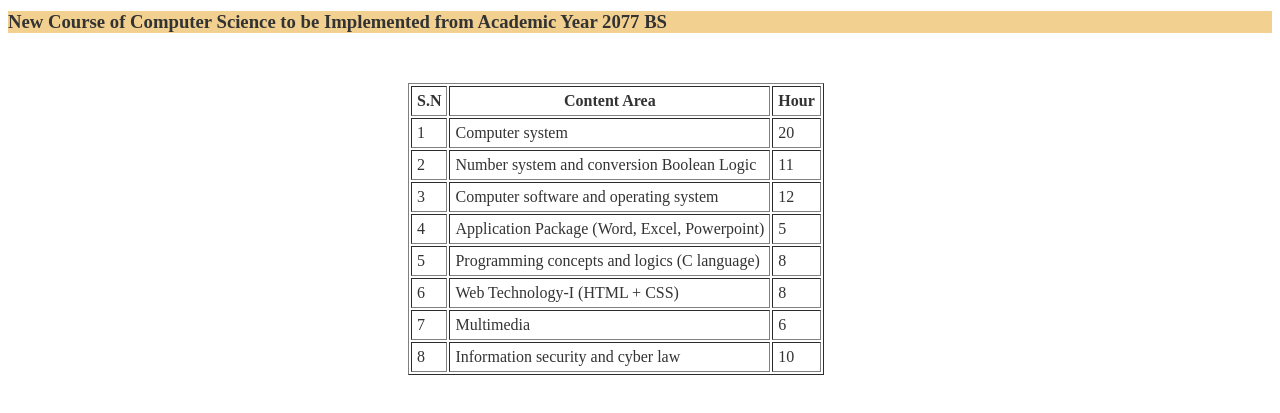
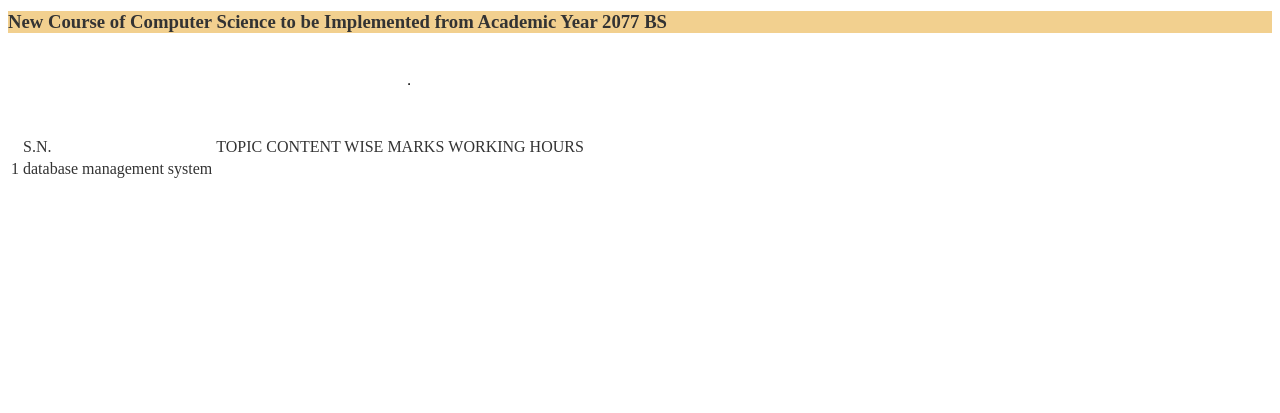
Before and after one commit to Kritma-905-11I/G-12, a plain HTML site: page index.html in a window 1280 px wide. Shown: the part 167-580 px from the top of the page. Drawn offline with Linux system fonts and the light colour scheme.

Commit message:
Update index.html

```diff
--- a/index.html
+++ b/index.html
@@ -33,55 +33,17 @@
 <h3>New Course of Computer Science to be Implemented from Academic Year 2077 BS</h3>
 
     <table class="table" border="1" cellpadding="5">
-        <thead>
-            <tr>
-                <th>S.N</th>
-                <th>Content Area</th>
-                <th>Hour</th>
-            </tr>
-        </thead>
-        <tbody>
-            <tr>
-                <td>1</td>
-                <td>Computer system</td>
-                <td>20</td>
-            </tr>
-            <tr>
-                <td>2</td>
-                <td>Number system and conversion Boolean Logic</td>
-                <td>11</td>
-            </tr>
-            <tr>
-                <td>3</td>
-                <td>Computer software and operating system</td>
-                <td>12</td>
-            </tr>
-            <tr>
-                <td>4</td>
-                <td>Application Package (Word, Excel, Powerpoint)</td>
-                <td>5</td>
-            </tr>
-            <tr>
-                <td>5</td>
-                <td>Programming concepts and logics (C language)</td>
-                <td>8</td>
-            </tr>
-            <tr>
-                <td>6</td>
-                <td>Web Technology-I (HTML + CSS)</td>
-                <td>8</td>
-            </tr>
-            <tr>
-                <td>7</td>
-                <td>Multimedia</td>
-                <td>6</td>
-            </tr>
-            <tr>
-                <td>8</td>
-                <td>Information security and cyber law</td>
-                <td>10</td>
-            </tr>
-        </tbody>
-    </table>
+        <table>
+		<th>
+			<td> S.N.</td>
+			<td> TOPIC</td>
+			<TD> CONTENT WISE MARKS</TD>
+			<TD> WORKING HOURS</TD>
+		</th>
+		<tr>
+			<td> 1</td>
+			<td> database management system</td>
+		</tr>
+	</table>
 </body>
 </html>
```
